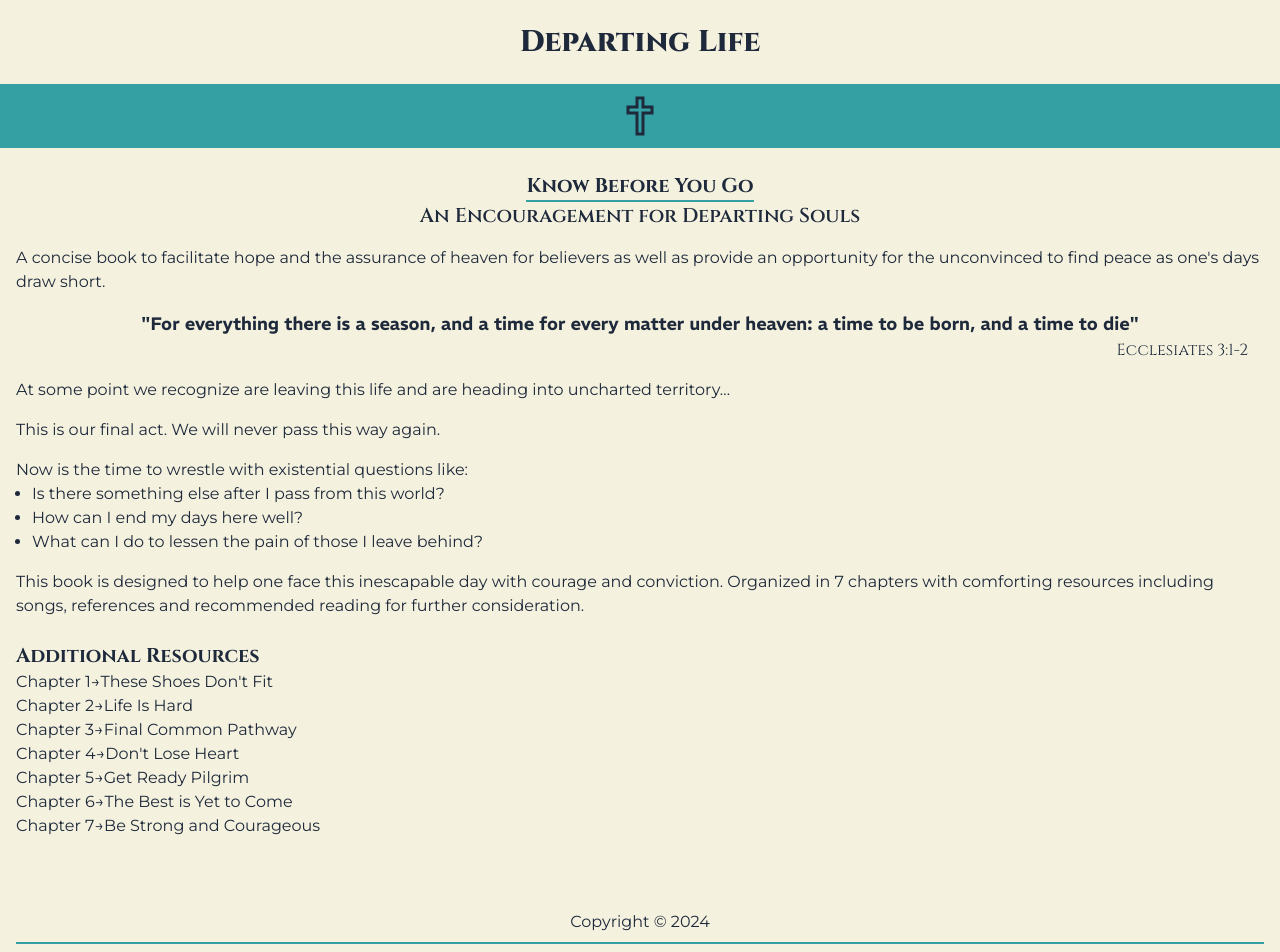
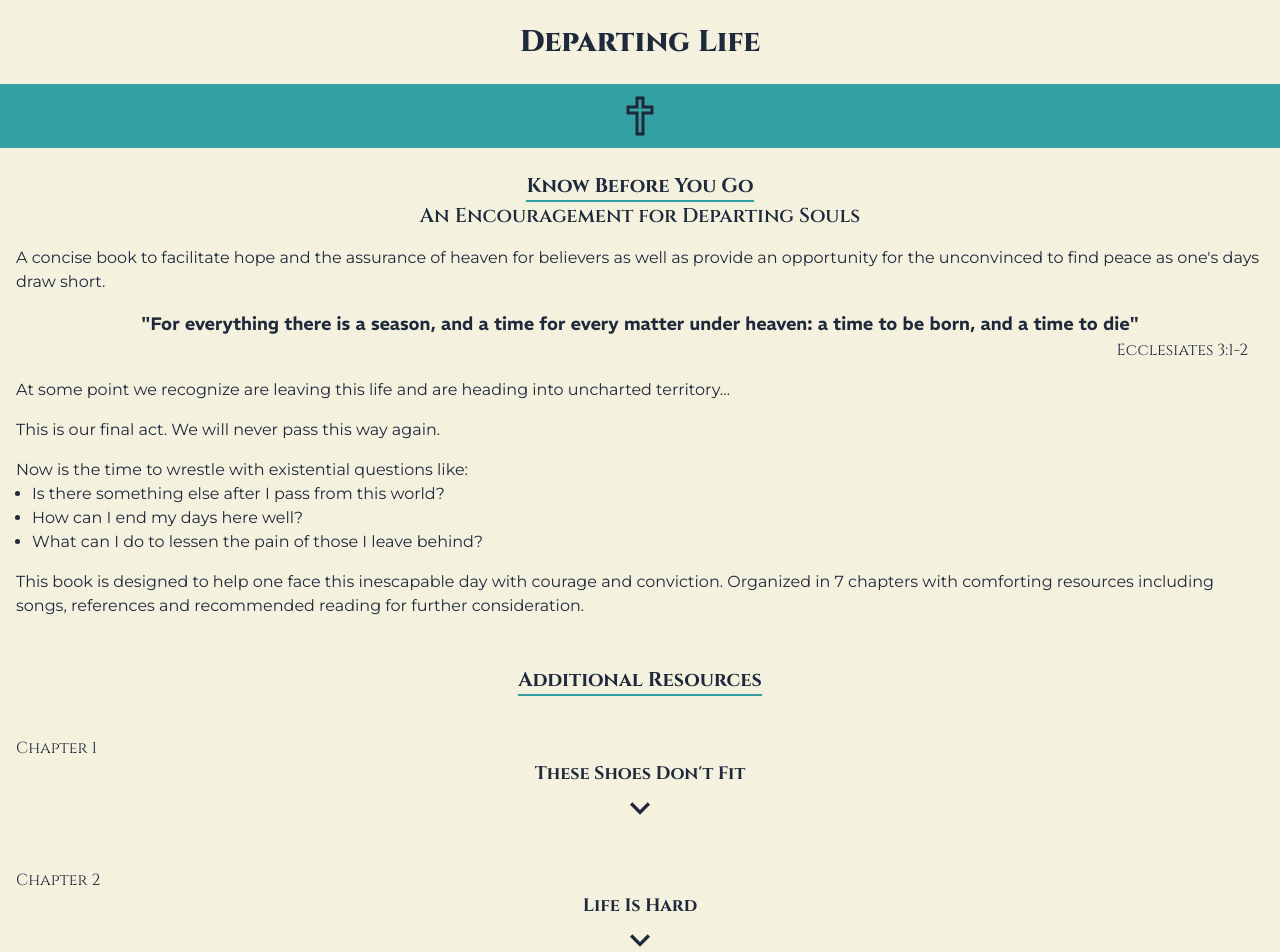
Before and after one commit to connorwarme/knowbeforeyougo, a React (Vite) app: page / in a window 1280 px wide. Shown: the top 952 px of the page. Built offline with nearby package versions, Linux system fonts and the light colour scheme.

Commit message:
Work on Content comp, styling

```diff
--- a/src/components/Accordion.jsx
+++ b/src/components/Accordion.jsx
@@ -15,8 +15,8 @@ export default function Accordion() {
   };
 
   return (
-    <section aria-label="Additional content to supplement book, organized by chapter" className="py-6 pl-4">
-      <h2 className="font-display font-bold text-xl" id="resources">Additional Resources</h2>
+    <section aria-label="Additional content to supplement book, organized by chapter" className="py-6 px-4">
+      <h2 className="font-display font-bold text-xl mx-auto w-fit border-deep border-b-2 my-6" id="resources">Additional Resources</h2>
       {cardArray.map((card, index) => (
         <Card
           key={index}
--- a/src/components/Card.jsx
+++ b/src/components/Card.jsx
@@ -1,5 +1,7 @@
 /* eslint-disable react/prop-types */
 import { useLocation } from "react-router-dom";
+import Content from "./Content";
+import { MdExpandMore as Expand } from "react-icons/md";
 
 export default function Card({ card, selected, updateSelected, handleClick }) {
   const location = useLocation();
@@ -19,19 +21,35 @@ export default function Card({ card, selected, updateSelected, handleClick }) {
       return;
     }, 500) :
     null;
+
+  // to do:
+  // would be nice to add transition to the content-container
+  // (currently doesn't work)
+  const containerStyle = `content-container h-0 transition-all duration-500`
+  const containerStyleOpen = `content-container h-fit transition-all duration-500`
   return (
     <>
       <div
-        className="card"
+        className="card my-10"
         id={`chapter${card.id}`}
         onClick={() => handleClick(card.id)}
       >
-        <h3>
-          {card.title}
-          <span>&rarr;</span>
-          {card.name}
+        <h3 className="font-display flex flex-col">
+          <span>{card.title}</span>
+          <span className="self-center font-bold text-lg">{card.name}</span>
         </h3>
-        {selected === card.id ? <p>{card.description}</p> : null}
+        <div className={selected === card.id ? containerStyleOpen : containerStyle}>
+          { selected === card.id && <Content content={card.content} /> }
+        </div>
+        <div className="button-container flex justify-center">
+          <button>
+            {
+              selected === card.id
+              ? <Expand className="h-10 w-10 rotate-180 transition-all duration-200" title="Minimize" alt={`Minimize chapter ${card.id} content`} />
+              : <Expand className="h-10 w-10 transition-all duration-200" title="Expand" alt={`Expand chapter ${card.id} content`} />
+            }
+          </button>
+        </div>
       </div>
     </>
   );
--- a/src/components/Content.jsx
+++ b/src/components/Content.jsx
@@ -6,7 +6,7 @@ const Content = ({ content }) => {
       {
         content.verses && (
           <ul className="list-none">
-            <h3 className="font-display font-semibold text-xl">Verses</h3>
+            <h3 className="font-display font-semibold text-lg">Verses</h3>
             {
               content.verses.map((verse, index) => (
                 <Verse key={index} verse={verse} />
```
